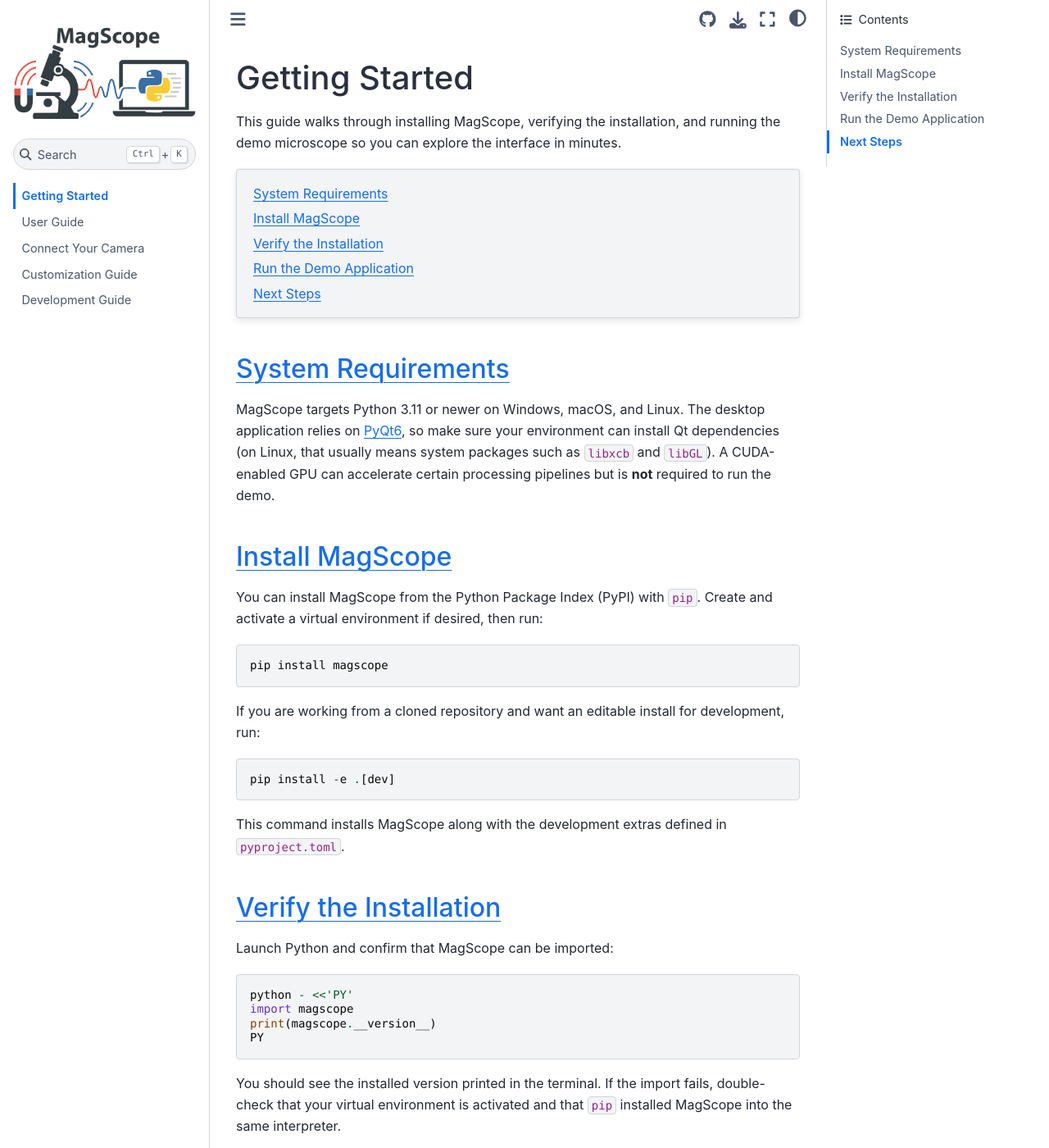
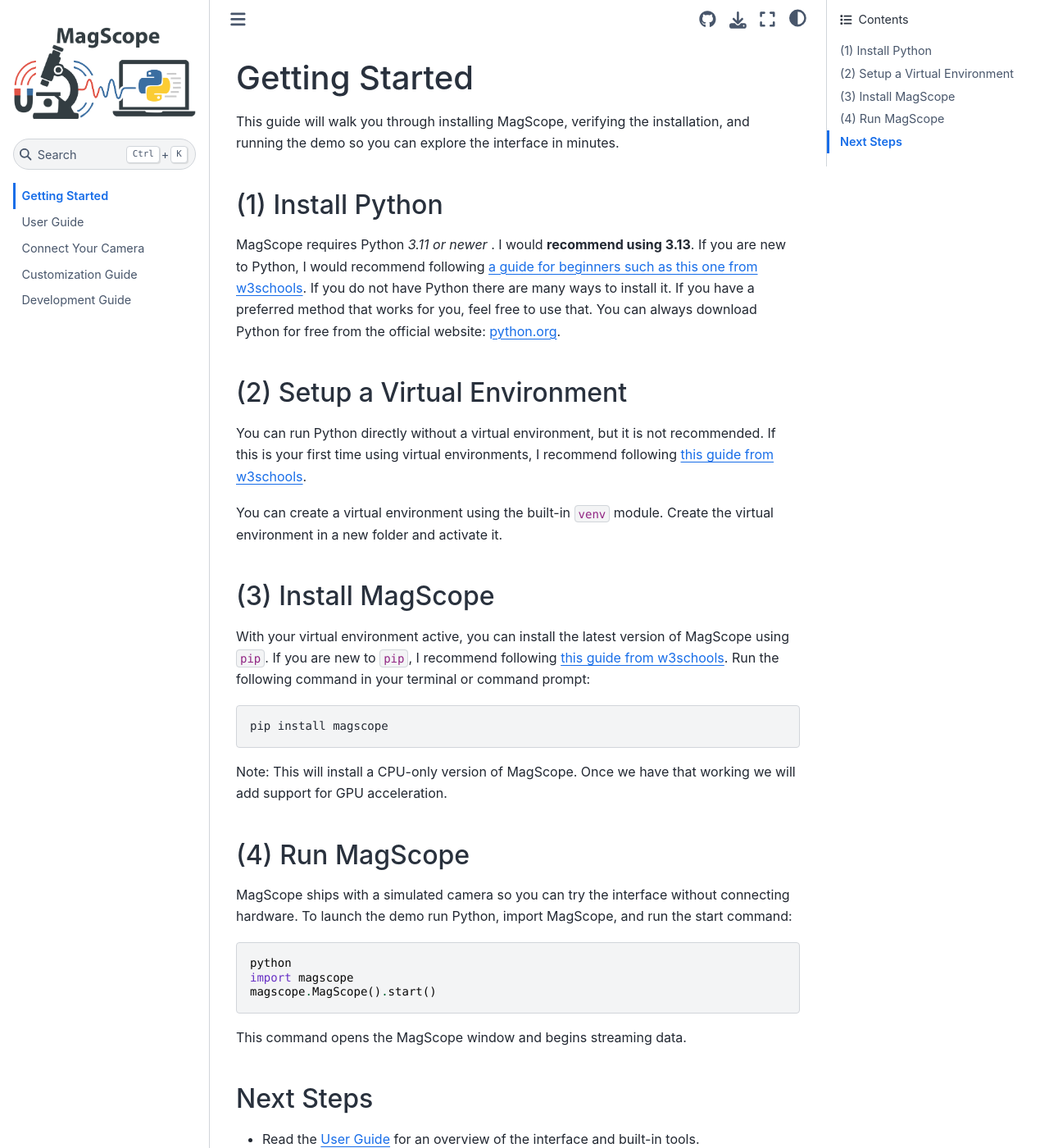
Before and after one commit to 7jameslondon/MagScope, a Sphinx documentation site: the page built from docs/source/getting_started.rst, in a window 1280 px wide and 1400 px high. Shown: the whole window at 82% size. Built offline with Sphinx 7.4.7 and the Sphinx Book theme 1.1.4, drawn with Linux system fonts in a browser that asks for light colours; some of the changed text lies outside the part shown.

Commit message:
Updated getting started guide to be more beginer friendly

```diff
--- a/docs/source/getting_started.rst
+++ b/docs/source/getting_started.rst
@@ -3,58 +3,53 @@
 Getting Started
 ===============
 
-This guide walks through installing MagScope, verifying the installation, and running the demo microscope so you can explore the
-interface in minutes.
+This guide will walk you through installing MagScope, verifying the installation, and running the demo so you can explore the interface in minutes.
 
-.. contents::
-   :local:
-   :depth: 2
+(1) Install Python
+------------------
+MagScope requires Python *3.11 or newer* . I would **recommend using 3.13**.
+If you are new to Python, I would recommend following `a guide for beginners such as this one from w3schools <https://www.w3schools.com/python/python_getstarted.asp>`_.
+If you do not have Python there are many ways to install it. If you have a preferred method that works for you, feel free to use that.
+You can always download Python for free from the official website: `python.org <https://www.python.org/downloads/>`_.
 
-System Requirements
--------------------
+(2) Setup a Virtual Environment
+------------------------------
+You can run Python directly without a virtual environment, but it is not recommended.
+If this is your first time using virtual environments, I recommend following `this guide from w3schools <https://docs.python.org/3/tutorial/venv.html>`_.
 
-MagScope targets Python 3.11 or newer on Windows, macOS, and Linux. The desktop application relies on `PyQt6 <https://pypi.org/project/PyQt6/>`_,
-so make sure your environment can install Qt dependencies (on Linux, that usually means system packages such as ``libxcb`` and ``libGL``).
-A CUDA-enabled GPU can accelerate certain processing pipelines but is **not** required to run the demo.
+You can create a virtual environment using the built-in ``venv`` module.
+Create the virtual environment in a new folder and activate it.
 
-Install MagScope
-----------------
+(3) Install MagScope
+--------------------
+With your virtual environment active, you can install the latest version of MagScope using ``pip``.
+If you are new to ``pip``, I recommend following `this guide from w3schools <https://www.w3schools.com/python/python_pip.asp>`_.
+Run the following command in your terminal or command prompt:
 
-You can install MagScope from the Python Package Index (PyPI) with ``pip``. Create and activate a virtual environment if desired, then run::
+.. code-block:: bash
 
    pip install magscope
 
-If you are working from a cloned repository and want an editable install for development, run::
+Note: This will install a CPU-only version of MagScope. Once we have that working we will add support for GPU acceleration.
 
-   pip install -e .[dev]
+(4) Run MagScope
+-----------------
 
-This command installs MagScope along with the development extras defined in ``pyproject.toml``.
+MagScope ships with a simulated camera so you can try the interface without connecting hardware.
+To launch the demo run Python, import MagScope, and run the start command:
 
-Verify the Installation
------------------------
+.. code-block:: python
 
-Launch Python and confirm that MagScope can be imported::
+   python
+   import magscope
+   magscope.MagScope().start()
 
-   python - <<'PY'
-   import magscope
-   print(magscope.__version__)
-   PY
-
-You should see the installed version printed in the terminal. If the import fails, double-check that your virtual environment is activated and that
-``pip`` installed MagScope into the same interpreter.
-
-Run the Demo Application
-------------------------
-
-MagScope ships with a simulated camera so you can try the interface without connecting hardware. After installing the package, launch the demo GUI with::
-
-   python -m magscope.demo
-
-This command opens the MagScope window and begins streaming data from the built-in ``DummyBeadCamera``. Close the window to exit the application.
+This command opens the MagScope window and begins streaming data.
 
 Next Steps
 ----------
 
 * Read the :doc:`user_guide` for an overview of the interface and built-in tools.
-* Explore the ``example_script.py`` in the repository to see how to embed MagScope in automation scripts.
-* When you are ready to integrate laboratory hardware, consult the customization and developer guides (coming soon).
+
+TODO: Add link to GPU install
+TODO: Add link to add camera, hardware
```
